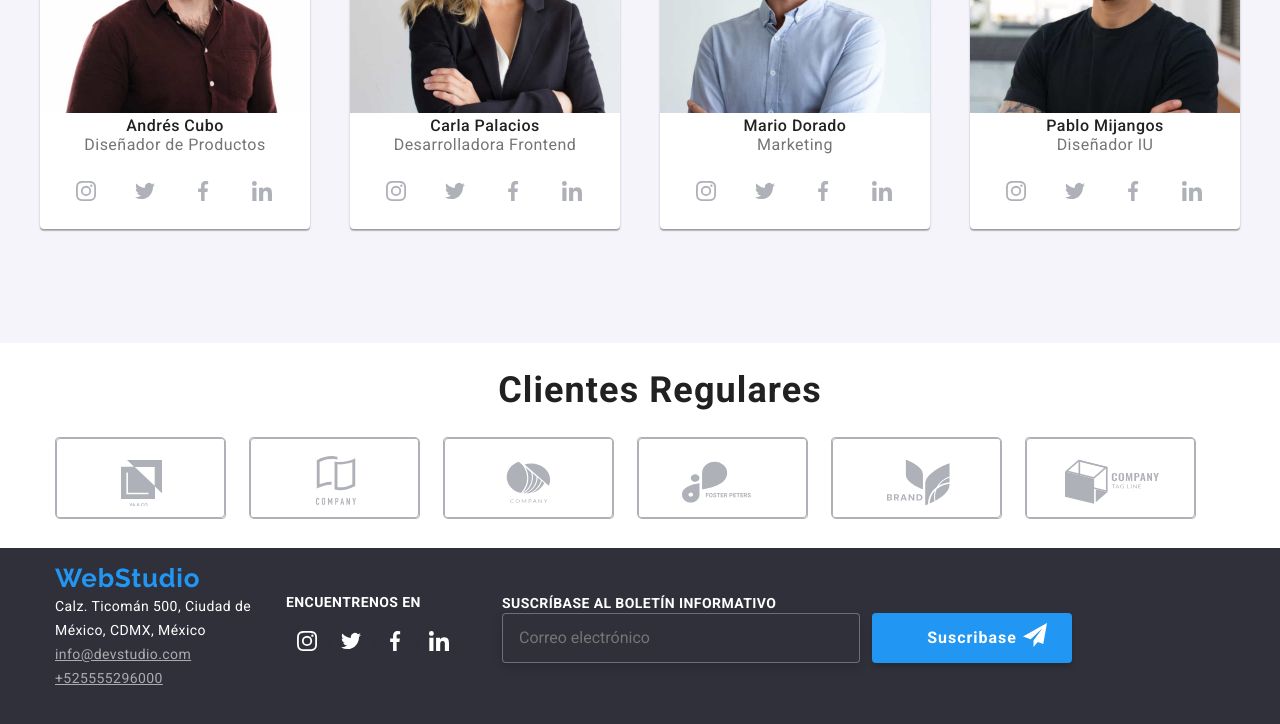
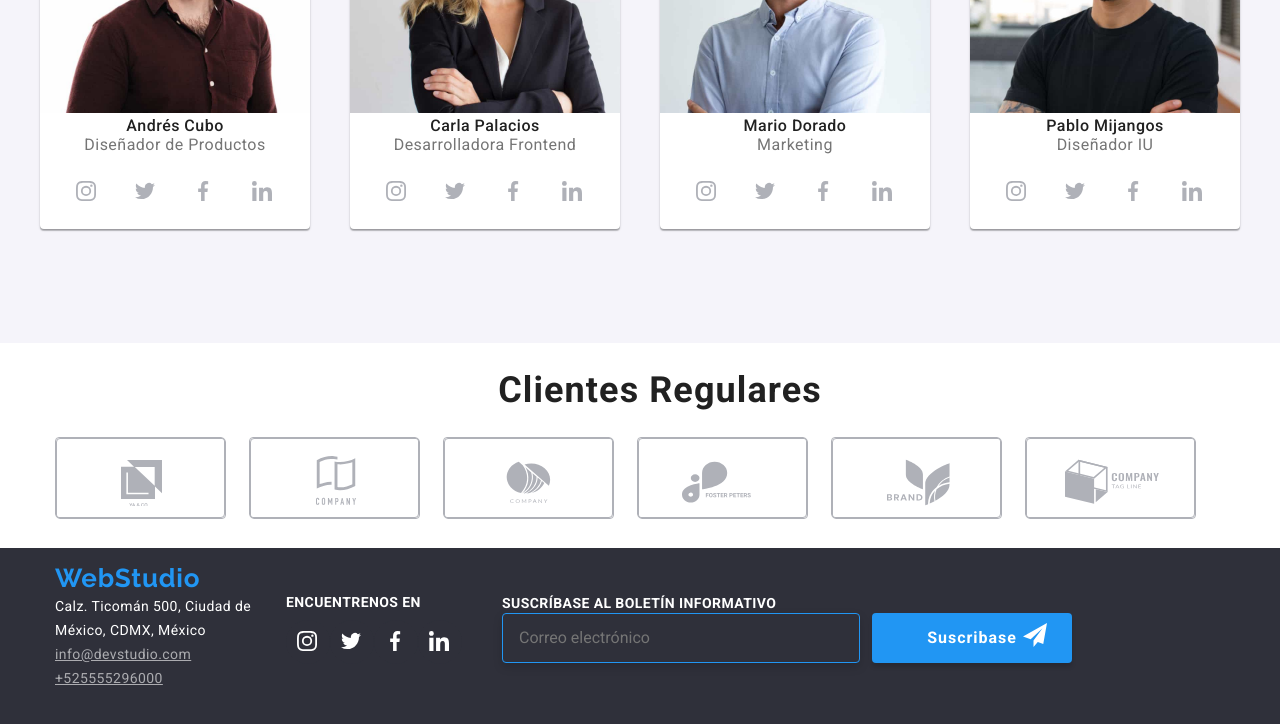
Before and after one commit to evag2582/goit-markup-hw-06, a plain HTML site: page index.html in a window 1280 px wide. In both pictures the pointer is over the input "Correo electrónico". Shown: the part 2115-2839 px from the top of the page. Drawn offline with nearby package versions, Linux system fonts and the light colour scheme.

Commit message:
update css

```diff
--- a/css/styles.css
+++ b/css/styles.css
@@ -277,8 +277,8 @@ section {
 .modal-form-input:hover,
 textarea:hover,
 textarea:focus,
-.boton-suscrib:hover,
-.boton-suscrib:focus {
+.modal-form-input-suscrib:hover,
+.modal-form-input-suscrib:focus {
   border: 1px solid var(--brand2-color);
 }
 .modal-form-svg {
@@ -451,6 +451,7 @@ input[type='checkbox']:checked:after {
   margin-left: 40px;
 }
 .modal-form-input-suscrib {
+  box-sizing: border-box;
   position: relative;
   width: 358px;
   height: 50px;
```
